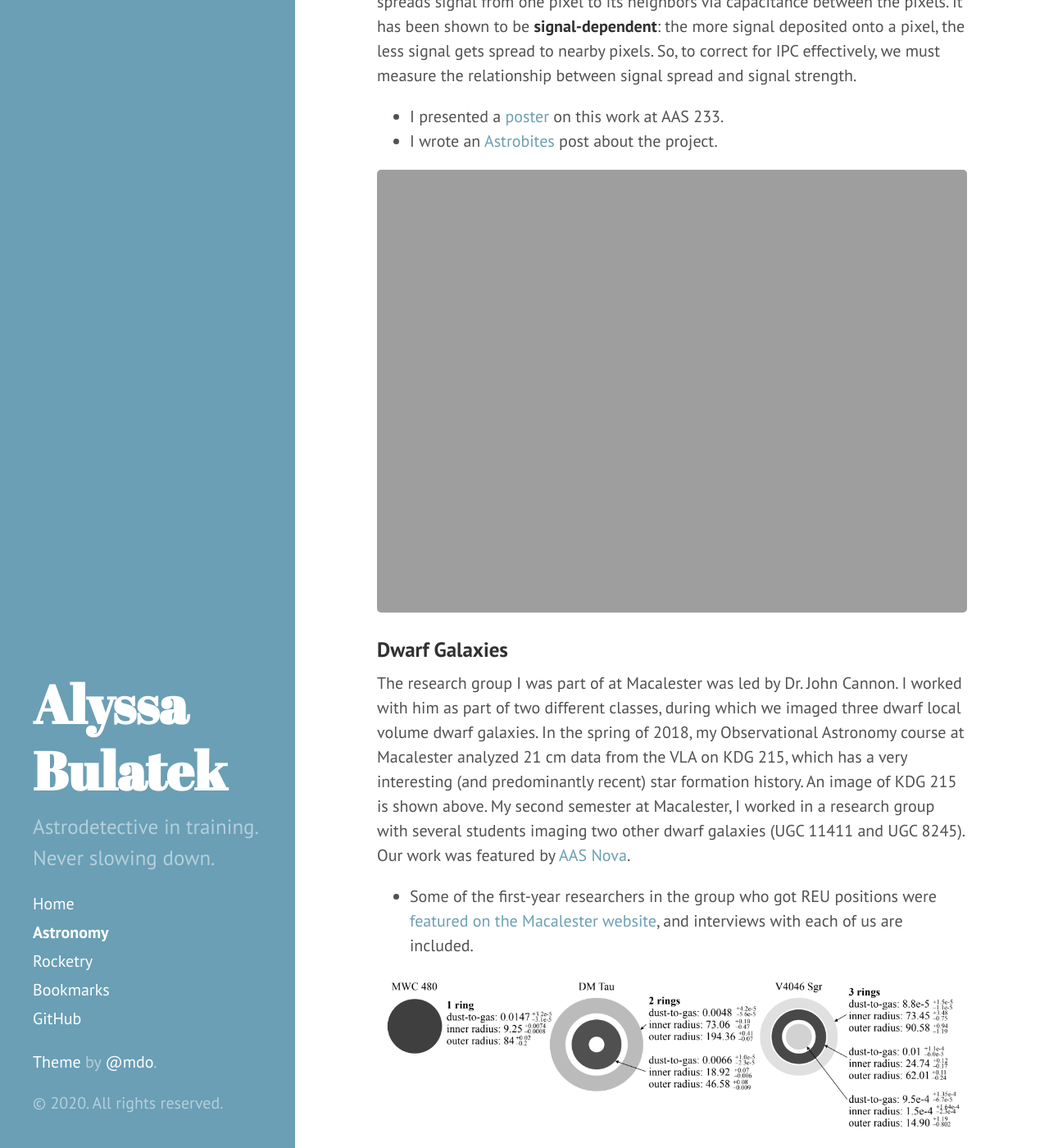
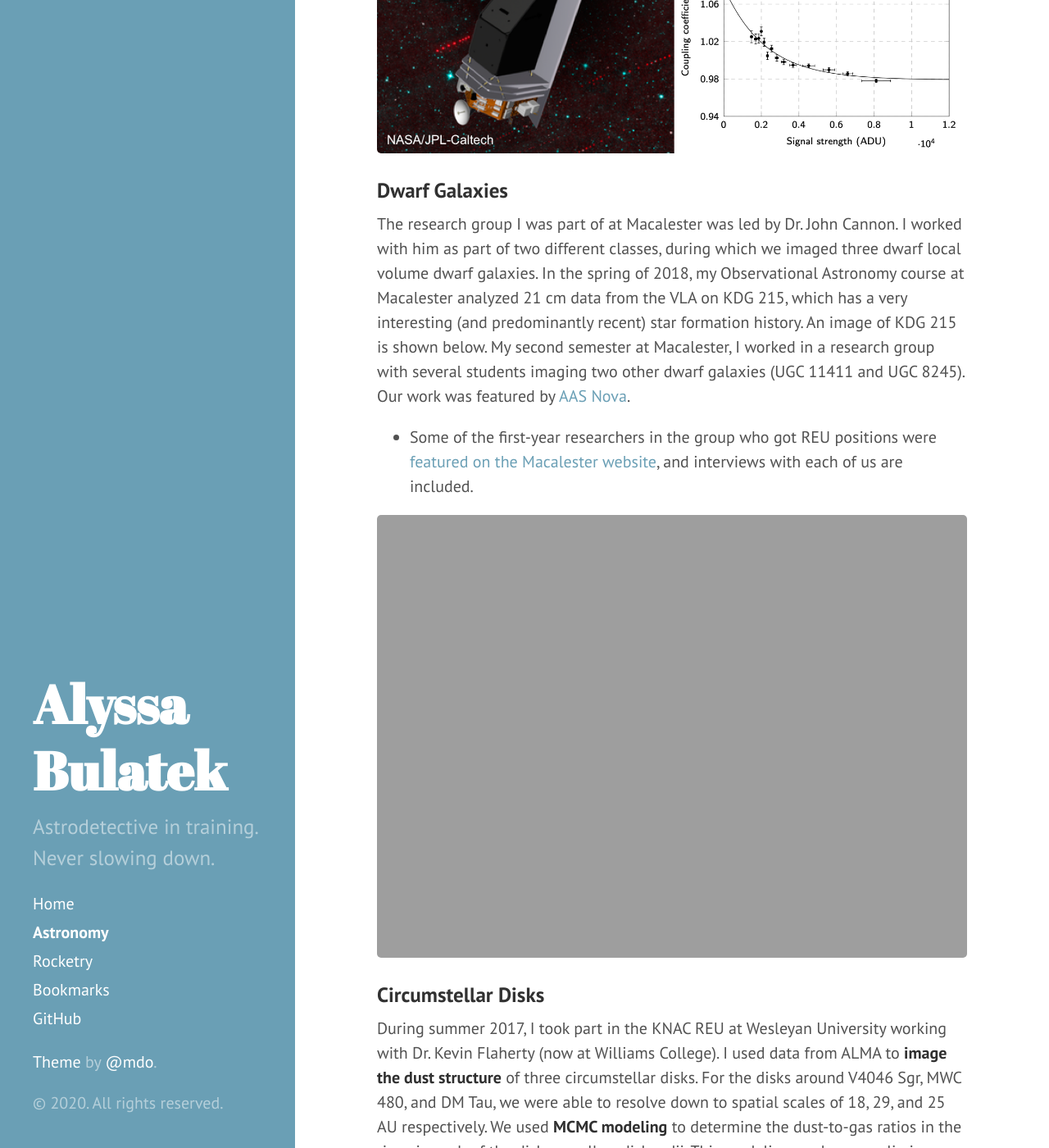
Before and after one commit to abulatek/abulatek.github.io, a Jekyll site: the page built from 01astronomy.md, in a window 1280 px wide and 1400 px high, scrolled down 1573 px. Shown: the whole window at 82% size. Built offline with Jekyll 4.4.1, drawn with Linux system fonts in a browser that asks for light colours.

Commit message:
Update 01astronomy.md

```diff
--- a/01astronomy.md
+++ b/01astronomy.md
@@ -6,10 +6,6 @@
 
 I am thankful to have had several opportunities to do super cool research in astronomy during my undergraduate career. What follows is a summary of each of those projects.
 
-<p align="center">
-  <img src="https://abulatek.github.io/resources/radio_inst_header.jpg" width="100%" alt="The Green Bank Telescope at left, with a not-to-scale model image of the ultra-wideband feed horn at right."/>
-</p>
-
 ### Radio Instrumentation
 
 The [Green Bank Telescope](https://greenbankobservatory.org/science/telescopes/gbt/) is currently being used in [NANOGrav](http://nanograv.org/)'s search for gravitational waves by acting as a **stopwatch for pulsars**. Pulsars are rapidly-rotating neutron stars that emit regular radio pulses. Gravitational waves passing between the Earth and the pulsar will change their apparent pulse period. Green Bank Observatory is designing an **ultra-wideband (6:1)** radio receiver that can make simultaneous wideband observations of pulsars to precisely measure their signal timing. I calculated the predicted efficiency of the receiver and calculated waveguide mode excitation in the receiver to try to diagnose a dip in efficiency at a certain frequency.
@@ -17,7 +13,7 @@
 - Here's a [video](https://www.youtube.com/watch?v=Zfygjjy-36U) featuring me talking a little about my summer.
 
 <p align="center">
-  <img src="https://abulatek.github.io/resources/ir_inst_header.png" width="100%" alt="The NEO Surveyor Spacecraft at left, with a plot showing the relationship between interpixel coupling and signal strength at right."/>
+  <img src="https://abulatek.github.io/resources/radio_inst_header.jpg" width="100%" alt="The Green Bank Telescope at left, with a not-to-scale model image of the ultra-wideband feed horn at right."/>
 </p>
 
 ### Infrared Instrumentation
@@ -27,21 +23,25 @@
 - I wrote an [Astrobites](https://astrobites.org/2018/11/05/ur-interpixel-capacitance/) post about the project.
 
 <p align="center">
-  <img src="https://abulatek.github.io/resources/galaxies_header.jpg" width="100%" alt="A series of HI images of KDG 215. The HI column density map of the dwarf galaxy at left, the line-of-sight velocity of the HI at center, and the velocity dispersion of the HI at right."/>
+  <img src="https://abulatek.github.io/resources/ir_inst_header.png" width="100%" alt="The NEO Surveyor Spacecraft at left, with a plot showing the relationship between interpixel coupling and signal strength at right."/>
 </p>
 
 ### Dwarf Galaxies
 
-The research group I was part of at Macalester was led by Dr. John Cannon. I worked with him as part of two different classes, during which we imaged three dwarf local volume dwarf galaxies. In the spring of 2018, my Observational Astronomy course at Macalester analyzed 21 cm data from the VLA on KDG 215, which has a very interesting (and predominantly recent) star formation history. An image of KDG 215 is shown above. My second semester at Macalester, I worked in a research group with several students imaging two other dwarf galaxies (UGC 11411 and UGC 8245). Our work was featured by [AAS Nova](https://aasnova.org/2017/10/11/exploring-our-low-mass-neighbors/).
+The research group I was part of at Macalester was led by Dr. John Cannon. I worked with him as part of two different classes, during which we imaged three dwarf local volume dwarf galaxies. In the spring of 2018, my Observational Astronomy course at Macalester analyzed 21 cm data from the VLA on KDG 215, which has a very interesting (and predominantly recent) star formation history. An image of KDG 215 is shown below. My second semester at Macalester, I worked in a research group with several students imaging two other dwarf galaxies (UGC 11411 and UGC 8245). Our work was featured by [AAS Nova](https://aasnova.org/2017/10/11/exploring-our-low-mass-neighbors/).
   - Some of the first-year researchers in the group who got REU positions were [featured on the Macalester website](https://www.macalester.edu/news/2017/08/first-year-firecrackers/), and interviews with each of us are included.
 
 <p align="center">
-  <img src="https://abulatek.github.io/resources/disk_stats.png" width="100%" alt="Disk statistics for the three circumstellar disks we imaged." />
+  <img src="https://abulatek.github.io/resources/galaxies_header.jpg" width="100%" alt="A series of HI images of KDG 215. The HI column density map of the dwarf galaxy at left, the line-of-sight velocity of the HI at center, and the velocity dispersion of the HI at right."/>
 </p>
 
 ### Circumstellar Disks
 
 During summer 2017, I took part in the KNAC REU at Wesleyan University working with Dr. Kevin Flaherty (now at Williams College). I used data from ALMA to **image the dust structure** of three circumstellar disks. For the disks around V4046 Sgr, MWC 480, and DM Tau, we were able to resolve down to spatial scales of 18, 29, and 25 AU respectively. We used **MCMC modeling** to determine the dust-to-gas ratios in the rings in each of the disk as well as disk radii. This modeling work was preliminary, but allowed me to get familiar with MCMC techniques.
+
+<p align="center">
+  <img src="https://abulatek.github.io/resources/disk_stats.png" width="100%" alt="Disk statistics for the three circumstellar disks we imaged." />
+</p>
 
 ## References
 
```
